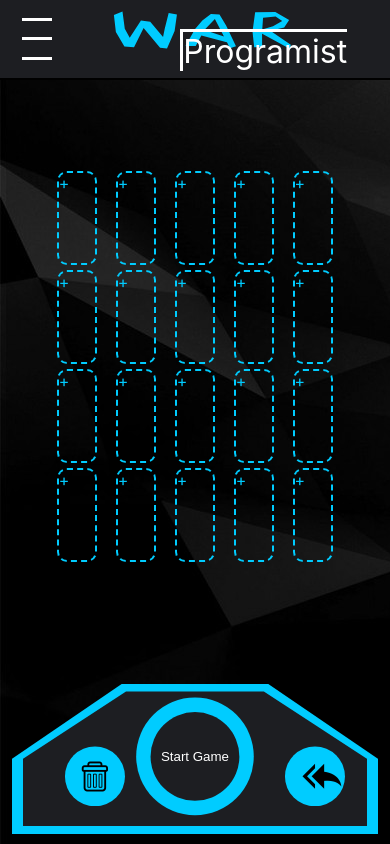
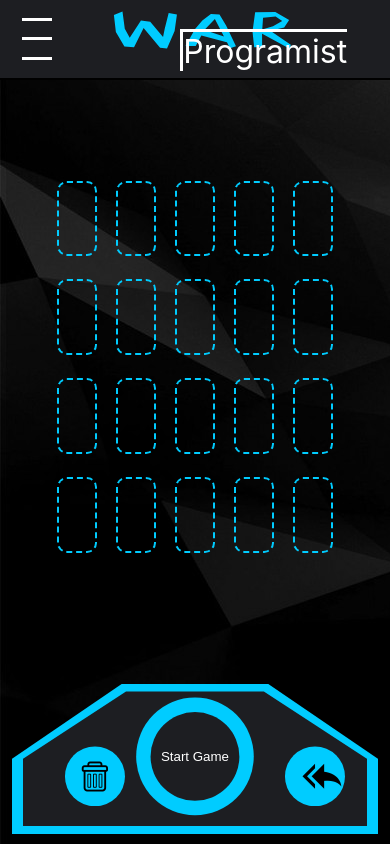
Before and after one commit to mickuki112/Programist-War, a React (Create React App) app: page /game in a window 390 px wide. Built offline with nearby package versions, Linux system fonts and the light colour scheme.

Commit message:
add responsive game

```diff
--- a/src/components/Game/Cards/Cards.module.css
+++ b/src/components/Game/Cards/Cards.module.css
@@ -4,7 +4,7 @@
     border-radius: 20px;
     position: absolute;
     right:calc(2% - 30px);
-    bottom:50%;
+    bottom:calc(25% + 190px);
     transition: transform 0.5s ease-out;
     background-color: #1d1e22;
     box-shadow: 0 4px 7px #20eCFF;
--- a/src/components/Game/Table/Add/Add.js
+++ b/src/components/Game/Table/Add/Add.js
@@ -2,8 +2,8 @@ import React from 'react';
 import styles from './Add.module.css';
 
 const Add=(props)=>(
-    <div onClick={props.clicked} className={styles.Add}>
-        +
+    <div onClick={props.clicked} className={styles.Add} style={props.styles}>
+        <div className={styles.Icon}></div>
     </div>
 );
 
--- a/src/components/Game/Table/Add/Add.module.css
+++ b/src/components/Game/Table/Add/Add.module.css
@@ -1,10 +1,22 @@
 .Add{
-    height: 100%;
-    width: 4%;
-    margin:1%;
+    height: 80%;
+    margin: 2%;
+    margin-left: 1.25%;
+    margin-right: 1.25%;
+    width: 3.5%;
     border:dashed 2px #00CCFF;
     border-radius: 10px;
     color: #00CCFF;
+    cursor: pointer;
+    opacity:1;
+    transition: opacity 0.3s ease-in-out;
+}
+@media (max-width: 1250px) {
+    .Add{
+        margin:4%;
+        margin-left: 1.25%;
+        margin-right: 1.25%;
+    }
 }
 @media (max-width: 800px) {
     .Add{
@@ -12,3 +24,11 @@
         margin:2.5%;
     }
 }
+@media (max-width: 500px) {
+    .Add{
+        width: 10%;
+        margin:5%;
+        margin-left: 2.5%;
+        margin-right: 2.5%;
+    }
+}
--- a/src/components/Game/Table/Table.js
+++ b/src/components/Game/Table/Table.js
@@ -3,34 +3,43 @@ import Add from './Add/Add';
 import styles from './Table.module.css';
 
 const Table=(props)=>{
+    const style={opacity:'0',}
     const table0=props.field.map((_,i)=>{
     if(5>i){
-        return <Add key={i} clicked={(()=>props.clicked(i))}/>
+        return <Add key={i}
+            styles={_ ? style : null}
+            clicked={(()=>props.clicked(i))}/>
     }
     })
     const table1=props.field.map((_,i)=>{
     if(5<=i && i<10){
-        return <Add key={i} clicked={(()=>props.clicked(i))}/>
+        return <Add key={i}
+            styles={_ ? style : null}
+            clicked={(()=>props.clicked(i))}/>
     }
     })
     const table2=props.field.map((_,i)=>{
     if(10<=i && i<15){
-        return <Add key={i} />
+        return <Add key={i}
+            styles={_ ? style : null}
+            clicked={(()=>props.clicked(i))}/>
     }
     })
     const table3=props.field.map((_,i)=>{
     if(15<=i && i<20){
-        return <Add key={i} />
+        return <Add key={i}
+            styles={_ ? style : null}
+            clicked={(()=>props.clicked(i))}/>
     }
     })
     return(
     <React.Fragment>
     <div className={styles.Buffor}></div>
     <div className={styles.TableRow}>
-        {table2}
+        {table3}
     </div>
     <div className={styles.TableRow}>
-        {table3}
+        {table2}
     </div>
     <div className={styles.TableRow}>
         {table0}
--- a/src/container/Game/Game.js
+++ b/src/container/Game/Game.js
@@ -8,10 +8,9 @@ import LeftPanel from '../../components/Game/Panels/LeftPanel/LeftPanel';
 import ButtonGame from '../../components/Game/ButtonGame/ButtonGame';
 class Builder extends Component{
     state={
-        aray:[false,false,false,false,false,false,false,false,false,false,false,false,false,false,false,false,false,false,false,false],
         valueButton:"Start Game",
         hoverCardBlock:false,
-    }//^^ta dablica nie potrzebna !!!
+    }
     game={
         hoverCard:false,
         fieldPlayed:false,
@@ -62,7 +61,7 @@ class Builder extends Component{
             const lenght=this.props.allCards.cards.length;
             let styleCard=null;
             if(counter.position===50){
-                styleCard={transform:"translate3d(-"+(-i*(300/lenght)+650)+"%,"+(155+math.abs(i-lenght/2)*(70/lenght))+"%,"+(i+30)+"px) rotate("+(-30+(60/(lenght-1))*i)+"deg)",display: 'block'};//do prawy Y i x
+                styleCard={transform:"translate3d(-"+(-i*(300/lenght)+695)+"%,"+(155+math.abs(i-lenght/2)*(70/lenght))+"%,"+(i+30)+"px) rotate("+(-30+(60/(lenght-1))*i)+"deg)",display: 'block'};//do prawy Y i x
                 if(i===this.game.hoverCard){
                     styleCard={...styleCard,
                         backgroundColor: '#2d2e32',
@@ -83,7 +82,7 @@ class Builder extends Component{
             const lenght=this.props.allCards.cardOpponent.length;
             let styleCard=null;
             if(counter.position===50){
-                styleCard={transform:"translate3d(-"+(i*(300/lenght)+400)+"%,"+(-160-math.abs(i-lenght/2)*(70/lenght))+"%,"+(i+5)+"px) rotate("+(-30+(60/(lenght-1))*i)+"deg)",display: 'block'};//do prawy Y i x
+                styleCard={transform:"translate3d(-"+(i*(300/lenght)+425)+"%,"+(-160-math.abs(i-lenght/2)*(70/lenght))+"%,"+(i+5)+"px) rotate("+(-30+(60/(lenght-1))*i)+"deg)",display: 'block'};//do prawy Y i x
             }
             if(counter.position>=0 && 20>=counter.position){
                 styleCard={transform:"translate3d(-"+(326+76*((this.tableNuber(counter.position-10)-(counter.position-10))))+"%,"+((this.tableNuber(counter.position-10))*(-11.5)+36)+"%,"+(i+5)+"px) rotate(0deg) scale(0.5)",display: 'block'};//do prawy Y i x
@@ -107,7 +106,7 @@ class Builder extends Component{
         return(
             <div className={styles.GameDiv}>
                 {cardOpponent}
-            <Table clicked={this.playTheCard} field={this.state.aray}/>
+            <Table clicked={this.playTheCard} field={this.props.results}/>
                 {card}
                 <LeftPanel>
                     <div className={styles.cardOptions0} onClick={()=>{this.cardGo(40)}}><i className="demo-icon icon-trash"></i></div>
```
Also changed, not shown: src/components/Game/Cards/cardPictures.module.css (deleted).
